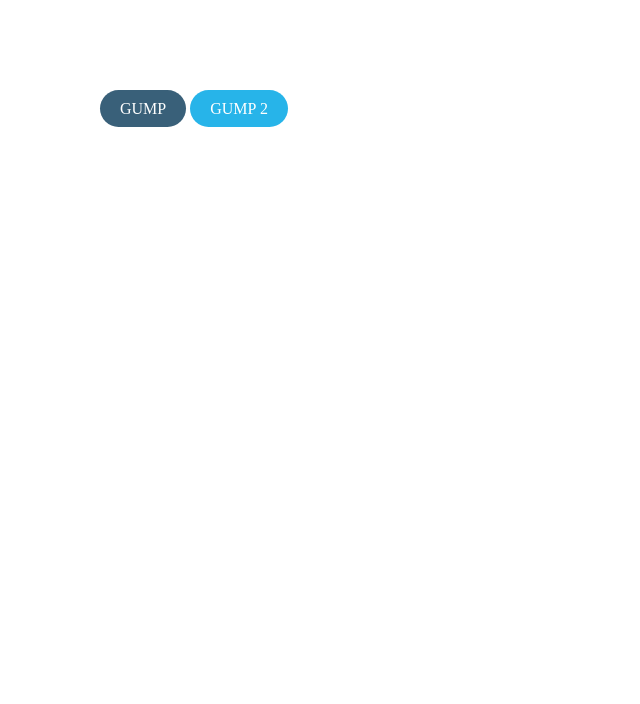
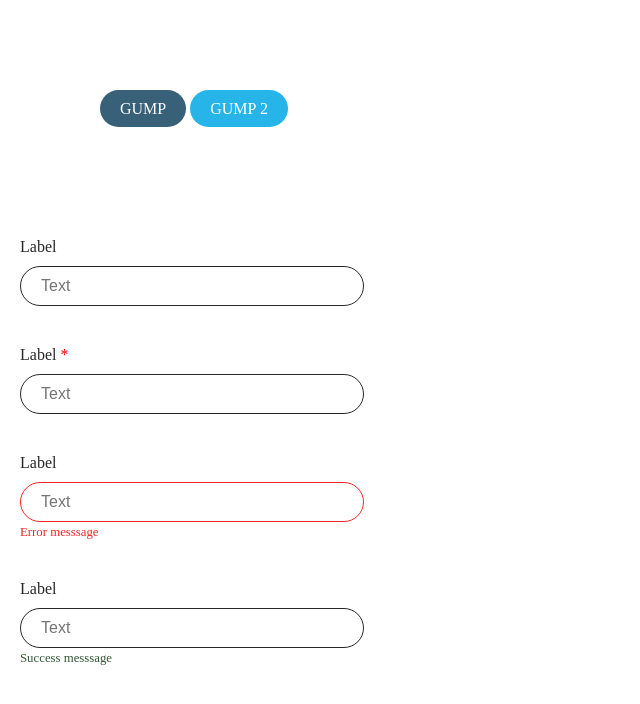
Before and after one commit to susinziga/resultant, a Next.js app: page / in a window 1280 px wide. Shown: the top 704 px of the page, without its empty margins (0-640 px from the left). Built offline with nearby package versions, Linux system fonts and the light colour scheme.

Commit message:
input comp

```diff
--- /dev/null
+++ b/basic_components/input/Input.js
@@ -0,0 +1,34 @@
+import React from "react";
+
+import * as Styled from "./Input.styled";
+
+/*
+  INPUT COMPONENT
+
+  props:  label --> Naslov inputa
+          placeholder ...
+          required --> dodaj poljuben znak( ponavadi "*")
+          messege --> Podaj le v primeru neke akcije( zraven se se doda styled prop ; success ; error)
+
+  styled-props: error --> doda rdeč outline in error messege spodaj
+                sucess --> doda poljuben zelen sucess messege
+
+*/
+
+const Input = (props) => {
+  return (
+    <>
+      <Styled.InputLabel>
+        {props.props.label}
+        <span style={{ color: "red" }}> {props.props.required}</span>
+      </Styled.InputLabel>
+      <Styled.InputContainer
+        {...props}
+        placeholder={props.props.placeholder}
+      ></Styled.InputContainer>
+      <Styled.ActionLabel {...props}>{props.props.message}</Styled.ActionLabel>
+    </>
+  );
+};
+
+export default Input;
--- /dev/null
+++ b/basic_components/input/Input.styled.js
@@ -0,0 +1,41 @@
+import styledComponents from "styled-components";
+
+export const InputContainer = styledComponents.input`
+font-size:1rem;
+padding: var(--padding-primary);
+width: 100%;
+border: 1px solid var(--dark);
+border-radius: var(--border-primary);
+margin-top: 10px;
+
+-webkit-user-select: none; /* Safari */
+-moz-user-select: none; /* Firefox */
+-ms-user-select: none; /* IE10+/Edge */
+user-select: none; /* Standard */
+
+
+${(props) => {
+  return props.error ? `border-color: #F22727;` : "";
+}}
+
+`;
+
+export const InputLabel = styledComponents.label`
+ font-size:1rem;
+ color: var(--dark);
+
+`;
+
+export const ActionLabel = styledComponents.label`
+ font-size:0.8rem;
+
+
+    ${(props) => {
+      return props.error ? `color: #F22727;` : "";
+    }}
+
+    ${(props) => {
+      return props.success ? `color: #325935;` : "";
+    }}
+
+`;
--- a/package.json
+++ b/package.json
@@ -9,9 +9,9 @@
     "lint": "next lint"
   },
   "dependencies": {
-    "next": "12.1.0",
-    "react": "17.0.2",
-    "react-dom": "17.0.2",
+    "next": "^12.1.0",
+    "react": "^17.0.2",
+    "react-dom": "^17.0.2",
     "styled-components": "^5.3.3"
   },
   "devDependencies": {
--- a/pages/index.js
+++ b/pages/index.js
@@ -1,11 +1,54 @@
 import Head from "next/head";
 import Image from "next/image";
 import Button from "../basic_components/button/Button";
+import Input from "../basic_components/input/Input";
+
+/*
+  INPUT COMPONENT
+
+  props:  label --> Naslov inputa
+          placeholder ...
+          messege --> Podaj le v primeru neke akcije( zraven se se doda styled prop ; success ; error)
+
+  styled-props: error --> doda rdeč outline in error messege spodaj
+                sucess --> doda poljuben zelen sucess messege
+
+*/
 
 export default function Home() {
   return (
-    <div style={{ padding: "100px" }}>
-      <Button primary>GUMP</Button> <Button secondary>GUMP 2</Button>
-    </div>
+    <>
+      <div style={{ padding: "100px" }}>
+        <Button primary>GUMP</Button> <Button secondary>GUMP 2</Button>
+      </div>
+      <div style={{ padding: "20px", width: "30%" }}>
+        <Input props={{ label: "Label", placeholder: "Text" }}></Input>
+      </div>
+      <div style={{ padding: "20px", width: "30%" }}>
+        <Input
+          props={{ label: "Label", placeholder: "Text", required: "*" }}
+        ></Input>
+      </div>
+      <div style={{ padding: "20px", width: "30%" }}>
+        <Input
+          props={{
+            label: "Label",
+            placeholder: "Text",
+            message: "Error messsage",
+          }}
+          error
+        ></Input>
+      </div>
+      <div style={{ padding: "20px", width: "30%" }}>
+        <Input
+          props={{
+            label: "Label",
+            placeholder: "Text",
+            message: "Success messsage",
+          }}
+          success
+        ></Input>
+      </div>
+    </>
   );
 }
--- a/styles/globals.css
+++ b/styles/globals.css
@@ -1,3 +1,8 @@
+@font-face {
+  font-family: "Fatface";
+  src: url("./fonts/AbrilFatface-Regular.ttf");
+}
+
 html {
   box-sizing: border-box;
   font-size: 16px;
--- a/styles/root.css
+++ b/styles/root.css
@@ -17,3 +17,10 @@ a {
   --border-primary: 31px;
   --border-secondary: 31px;
 }
+
+input {
+  --padding-primary: 10px 20px;
+
+  --border-primary: 31px;
+  --border-secondary: 31px;
+}
```
Also changed, not shown: styles/fonts/AbrilFatface-Regular.ttf (added), 1 other file (tests, documents, lock files or other folders).
